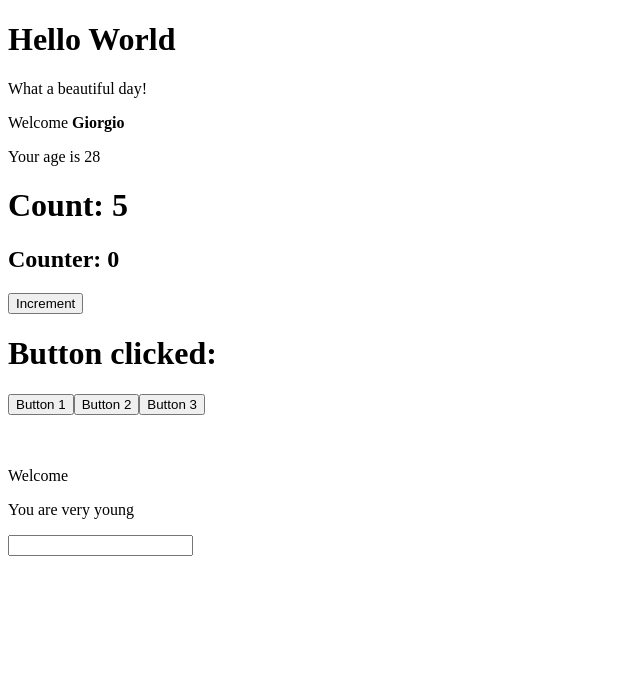
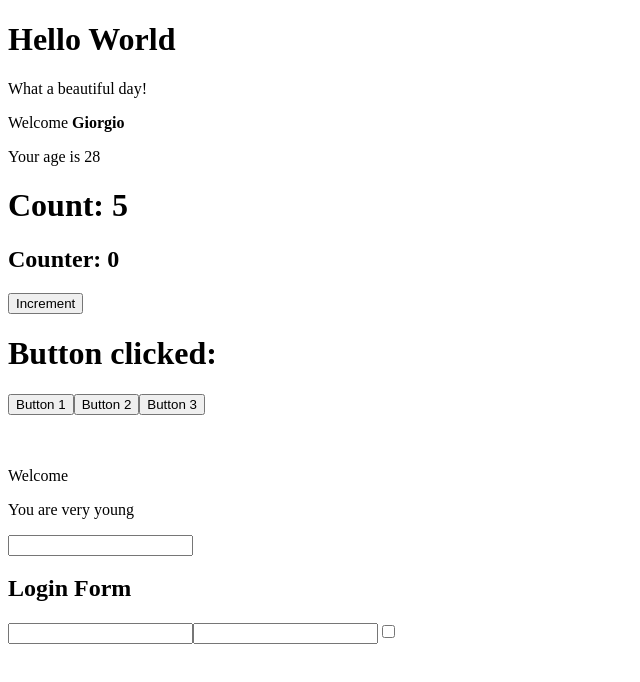
Before and after one commit to GAutuori94/react-exercises, a React (Create React App) app: page / in a window 1280 px wide. Shown: the top 682 px of the page, without its empty margins (0-640 px from the left). Built offline with nearby package versions, Linux system fonts and the light colour scheme.

Commit message:
feat: Login component added in forms.js

```diff
--- a/src/App.js
+++ b/src/App.js
@@ -2,7 +2,7 @@
 import { ClickCounter } from "./clickCounter";
 import { ClickTracker } from "./clickTracker";
 import { Counter } from "./counter";
-import { InteractiveWelcome } from "./forms";
+import { InteractiveWelcome, Login } from "./forms";
 import { Hello, Welcome } from "./hello";
 
 export default class App extends React.Component {
@@ -17,6 +17,7 @@
             <br></br>
             <br></br>
             <InteractiveWelcome />
+            <Login />
              </div>
         )
     }
--- a/src/forms.js
+++ b/src/forms.js
@@ -28,3 +28,38 @@
         )
     }
 }
+
+
+
+export class Login extends React.Component {
+
+    state = {
+        username: '',
+        password: '',
+        remember: false
+    }
+
+    handleFormInputs = (event) => {
+        const value = event.target.value
+        const name = event.target.name
+        const type = event.target.type
+        const checked = event.target.checked
+
+        this.setState ({
+            [name]: type === "checkbox" ? checked : value
+        })
+
+
+    }
+
+    render () {
+        return (
+            <div>
+                <h2> Login Form </h2>
+                <input name="username" value={this.state.username} onChange={this.handleFormInputs} />
+                <input name="password" type="password" value={this.state.password} onChange={this.handleFormInputs} />
+                <input name="remember" type="checkbox" checked={this.state.remember} onChange={this.handleFormInputs} />
+            </div>
+        )
+    }
+}
```
